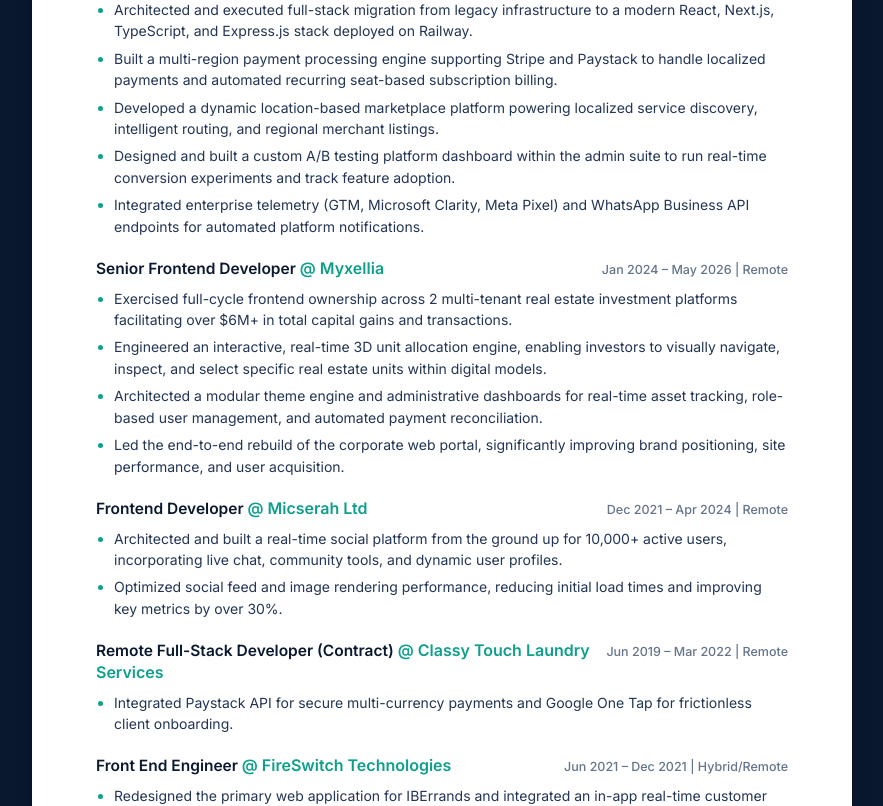
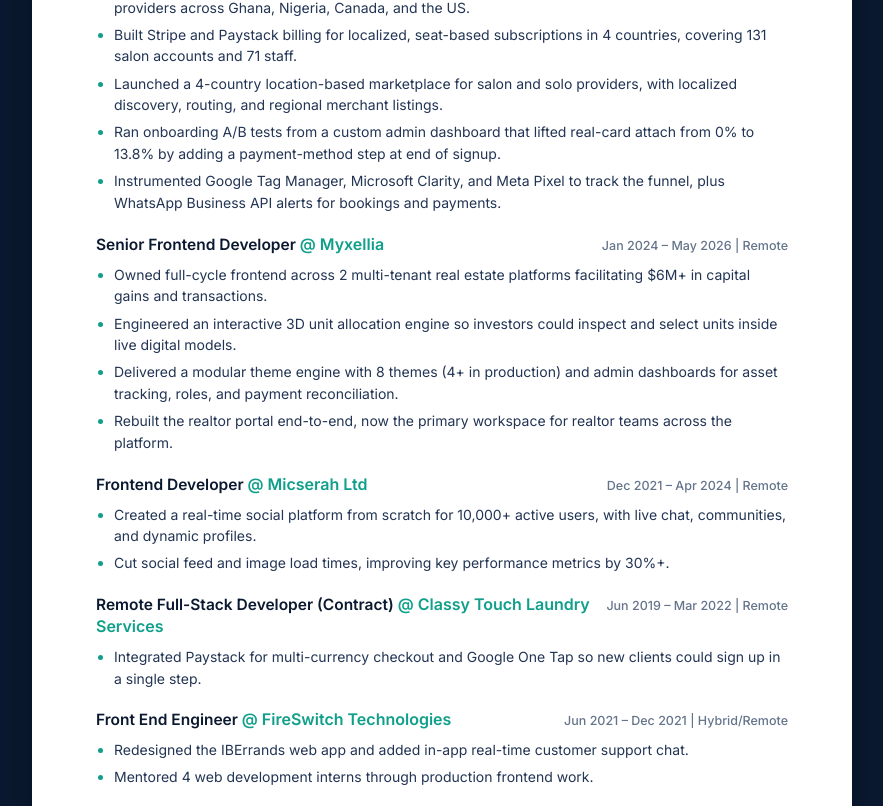
Before and after one commit to raelMartins/new-portfolio, a Next.js app: page /resume in a window 1280 px wide. Shown: the part 559-1365 px from the top of the page, without its empty margins (198-1081 px from the left). Built offline with nearby package versions, Linux system fonts and the light colour scheme; a web font is replaced by a local one.

Commit message:
refactor: update resume summary and experience descriptions for clarity and impact

```diff
--- a/src/data/resumeData.ts
+++ b/src/data/resumeData.ts
@@ -66,7 +66,7 @@ export const resumeData: ResumeData = {
     github: 'github.com/raelMartins'
   },
   summary:
-    'Senior Full-Stack Engineer with 7+ years of experience architecting high-performance, data-intensive web applications using React, Next.js, TypeScript, and Express. Deep expertise in full-cycle software ownership, multi-tenant architectures, interactive 3D rendering engines, AI-augmented workflows (Cursor/Antigravity), and multi-region payment systems.',
+    'Senior Full-Stack Engineer with 7+ years building high-performance React, Next.js, TypeScript, and Express applications. Full-cycle owner of multi-tenant products, 3D rendering engines, AI-assisted workflows (Cursor/Antigravity), A/B testing platforms, and Stripe/Paystack billing across 4 countries.',
   experience: [
     {
       title: 'Senior Full-Stack Developer',
@@ -75,11 +75,11 @@ export const resumeData: ResumeData = {
       endDate: 'Present',
       location: 'Remote',
       bullets: [
-        'Architected and executed full-stack migration from legacy infrastructure to a modern React, Next.js, TypeScript, and Express.js stack deployed on Railway.',
-        'Built a multi-region payment processing engine supporting Stripe and Paystack to handle localized payments and automated recurring seat-based subscription billing.',
-        'Developed a dynamic location-based marketplace platform powering localized service discovery, intelligent routing, and regional merchant listings.',
-        'Designed and built a custom A/B testing platform dashboard within the admin suite to run real-time conversion experiments and track feature adoption.',
-        'Integrated enterprise telemetry (GTM, Microsoft Clarity, Meta Pixel) and WhatsApp Business API endpoints for automated platform notifications.'
+        'Migrated the platform to React, Next.js, TypeScript, and Express.js on Railway, now serving ~1,000 providers across Ghana, Nigeria, Canada, and the US.',
+        'Built Stripe and Paystack billing for localized, seat-based subscriptions in 4 countries, covering 131 salon accounts and 71 staff.',
+        'Launched a 4-country location-based marketplace for salon and solo providers, with localized discovery, routing, and regional merchant listings.',
+        'Ran onboarding A/B tests from a custom admin dashboard that lifted real-card attach from 0% to 13.8% by adding a payment-method step at end of signup.',
+        'Instrumented Google Tag Manager, Microsoft Clarity, and Meta Pixel to track the funnel, plus WhatsApp Business API alerts for bookings and payments.'
       ]
     },
     {
@@ -89,10 +89,10 @@ export const resumeData: ResumeData = {
       endDate: 'May 2026',
       location: 'Remote',
       bullets: [
-        'Exercised full-cycle frontend ownership across 2 multi-tenant real estate investment platforms facilitating over $6M+ in total capital gains and transactions.',
-        'Engineered an interactive, real-time 3D unit allocation engine, enabling investors to visually navigate, inspect, and select specific real estate units within digital models.',
-        'Architected a modular theme engine and administrative dashboards for real-time asset tracking, role-based user management, and automated payment reconciliation.',
-        'Led the end-to-end rebuild of the corporate web portal, significantly improving brand positioning, site performance, and user acquisition.'
+        'Owned full-cycle frontend across 2 multi-tenant real estate platforms facilitating $6M+ in capital gains and transactions.',
+        'Engineered an interactive 3D unit allocation engine so investors could inspect and select units inside live digital models.',
+        'Delivered a modular theme engine with 8 themes (4+ in production) and admin dashboards for asset tracking, roles, and payment reconciliation.',
+        'Rebuilt the realtor portal end-to-end, now the primary workspace for realtor teams across the platform.'
       ]
     },
     {
@@ -102,8 +102,8 @@ export const resumeData: ResumeData = {
       endDate: 'Apr 2024',
       location: 'Remote',
       bullets: [
-        'Architected and built a real-time social platform from the ground up for 10,000+ active users, incorporating live chat, community tools, and dynamic user profiles.',
-        'Optimized social feed and image rendering performance, reducing initial load times and improving key metrics by over 30%.'
+        'Created a real-time social platform from scratch for 10,000+ active users, with live chat, communities, and dynamic profiles.',
+        'Cut social feed and image load times, improving key performance metrics by 30%+.'
       ]
     },
     {
@@ -113,7 +113,7 @@ export const resumeData: ResumeData = {
       endDate: 'Mar 2022',
       location: 'Remote',
       bullets: [
-        'Integrated Paystack API for secure multi-currency payments and Google One Tap for frictionless client onboarding.'
+        'Integrated Paystack for multi-currency checkout and Google One Tap so new clients could sign up in a single step.'
       ]
     },
     {
@@ -123,7 +123,8 @@ export const resumeData: ResumeData = {
       endDate: 'Dec 2021',
       location: 'Hybrid/Remote',
       bullets: [
-        'Redesigned the primary web application for IBErrands and integrated an in-app real-time customer support chat feature.'
+        'Redesigned the IBErrands web app and added in-app real-time customer support chat.',
+        'Mentored 4 web development interns through production frontend work.'
       ]
     }
   ],
```
